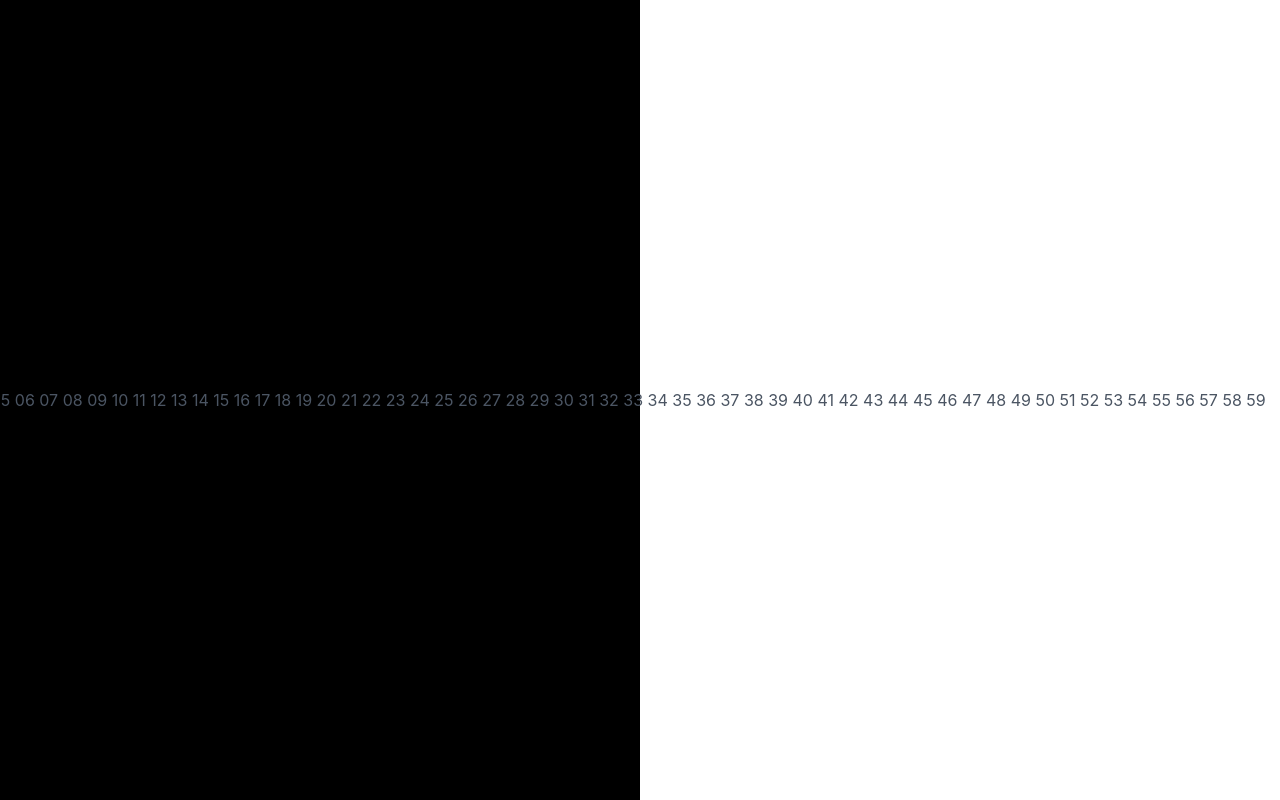
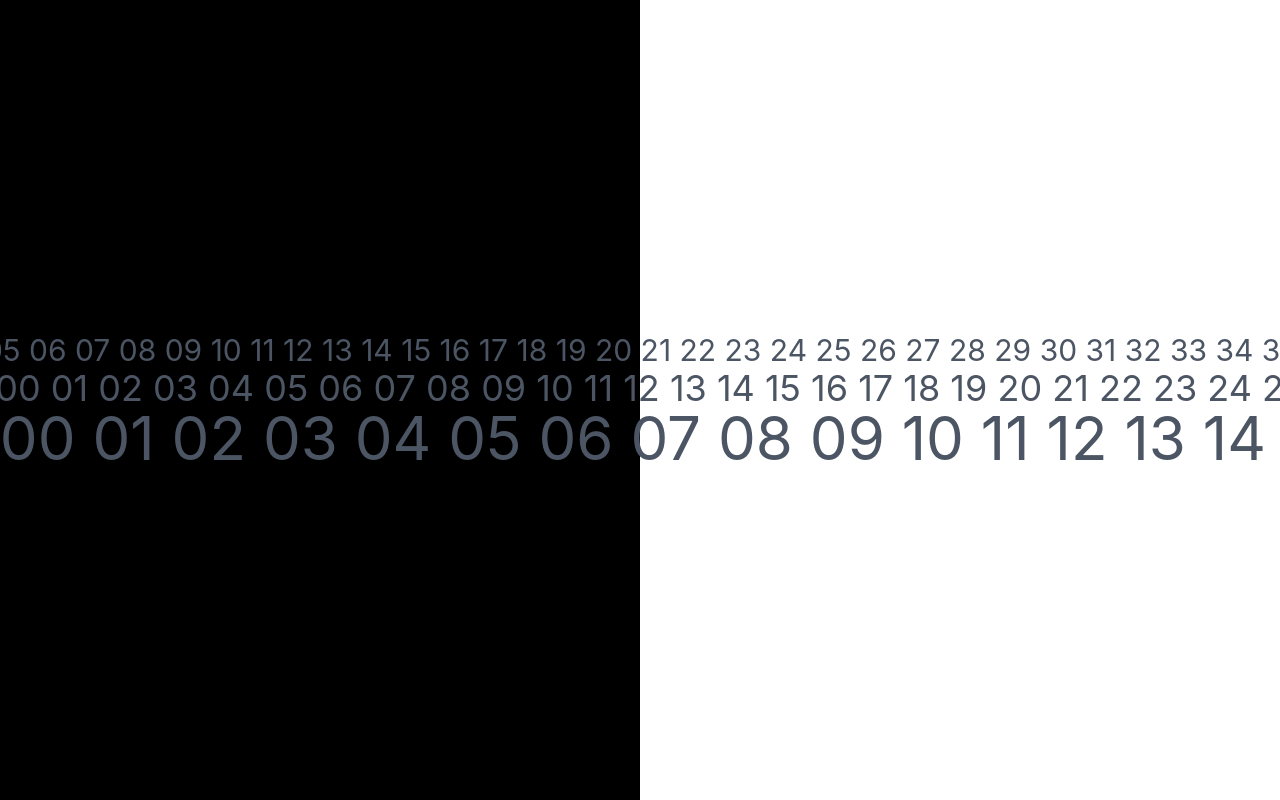
Before and after one commit to Tagir-A/clock, a React (Vite) app: page / in a window 1280 px wide. Built offline with nearby package versions, Linux system fonts and the light colour scheme.

Commit message:
Make font take the full width Fixes #1

```diff
--- a/gen.cjs
+++ b/gen.cjs
@@ -1,7 +1,7 @@
 const fs = require('fs')
 const path = require('path')
 const arr = []
-for (let i = 0; i < 60; i++) {
+for (let i = 0; i < 24; i++) {
     if (i < 10) arr.push(`0${i}`)
     if (i > 9) arr.push(String(i))
   }
--- /dev/null
+++ b/seconds.json
@@ -0,0 +1 @@
+["00","01","02","03","04","05","06","07","08","09","10","11","12","13","14","15","16","17","18","19","20","21","22","23"]
--- a/src/App.tsx
+++ b/src/App.tsx
@@ -63,18 +63,66 @@ const SECONDS = [
   "58",
   "59",
 ]
+const HOURS = [
+  "00",
+  "01",
+  "02",
+  "03",
+  "04",
+  "05",
+  "06",
+  "07",
+  "08",
+  "09",
+  "10",
+  "11",
+  "12",
+  "13",
+  "14",
+  "15",
+  "16",
+  "17",
+  "18",
+  "19",
+  "20",
+  "21",
+  "22",
+  "23",
+]
 
 function App() {
   const [count, setCount] = useState(0)
 
   return (
     <main>
-      {/* marquee css */}
-      <div className="flex overflow-hidden select-none gap-4">
+      {/* marquee seconds */}
+      <div className="flex overflow-hidden select-none gap-4 text-3xl">
         <div className="shrink-0 flex justify-around min-w-full gap-4 animate-marquee">
           <span className="text-gray-600">{SECONDS.join(" ")}</span>
         </div>
         <div className="shrink-0 flex justify-around min-w-full gap-4 animate-marquee">
+          <span aria-hidden className="text-gray-600">
+            {SECONDS.join(" ")}
+          </span>
+        </div>
+      </div>
+      {/* marquee minutes */}
+      <div className="flex overflow-hidden select-none gap-4 text-4xl">
+        <div className="shrink-0 flex justify-around min-w-full gap-4 animate-marqueeMin">
+          <span className="text-gray-600">{SECONDS.join(" ")}</span>
+        </div>
+        <div className="shrink-0 flex justify-around min-w-full gap-4 animate-marqueeMin">
+          <span aria-hidden className="text-gray-600">
+            {SECONDS.join(" ")}
+          </span>
+        </div>
+      </div>
+      {/* marquee hours */}
+      <div className="flex overflow-hidden select-none gap-4 text-6xl">
+        <div className="shrink-0 flex justify-around min-w-full gap-4 animate-marqueeHour">
+          <span className="text-gray-600">{HOURS.join(" ")}</span>
+        </div>
+        <div className="shrink-0 flex justify-around min-w-full gap-4 animate-marqueeHour">
           <span aria-hidden className="text-gray-600">
             {SECONDS.join(" ")}
           </span>
--- a/tailwind.config.cjs
+++ b/tailwind.config.cjs
@@ -23,8 +23,11 @@ module.exports = {
       }
     },
     animation: {
-      marquee: 'marquee 60s linear infinite'
+      marquee: 'marquee 60s linear infinite',
+      marqueeMin: 'marquee 3600s linear infinite',
+      marqueeHour: 'marquee 86400s linear infinite',
     }
+
   },
   plugins: [],
 }
```
